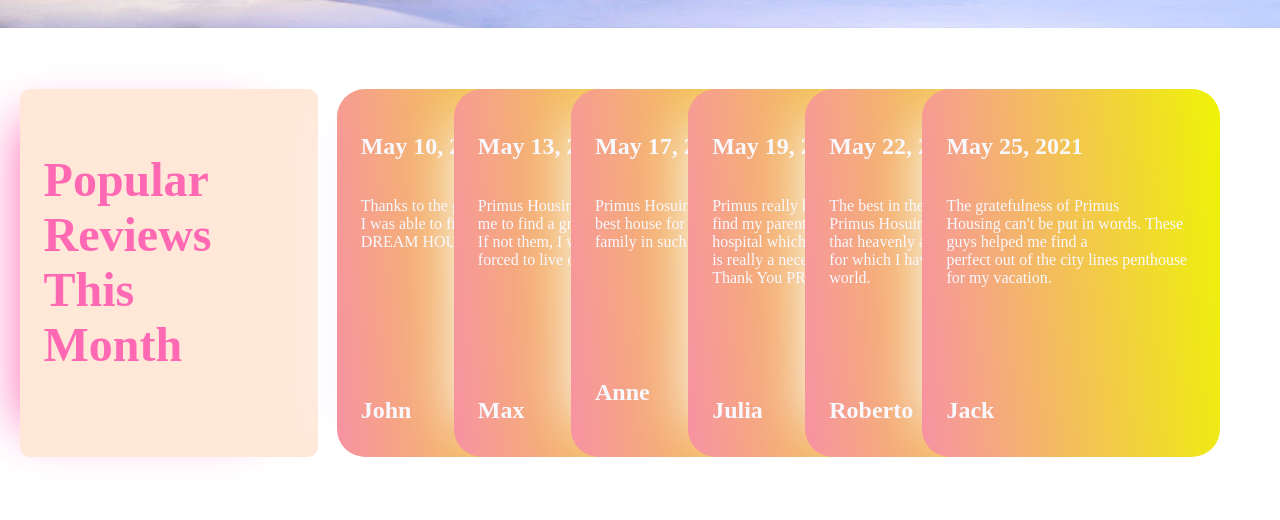
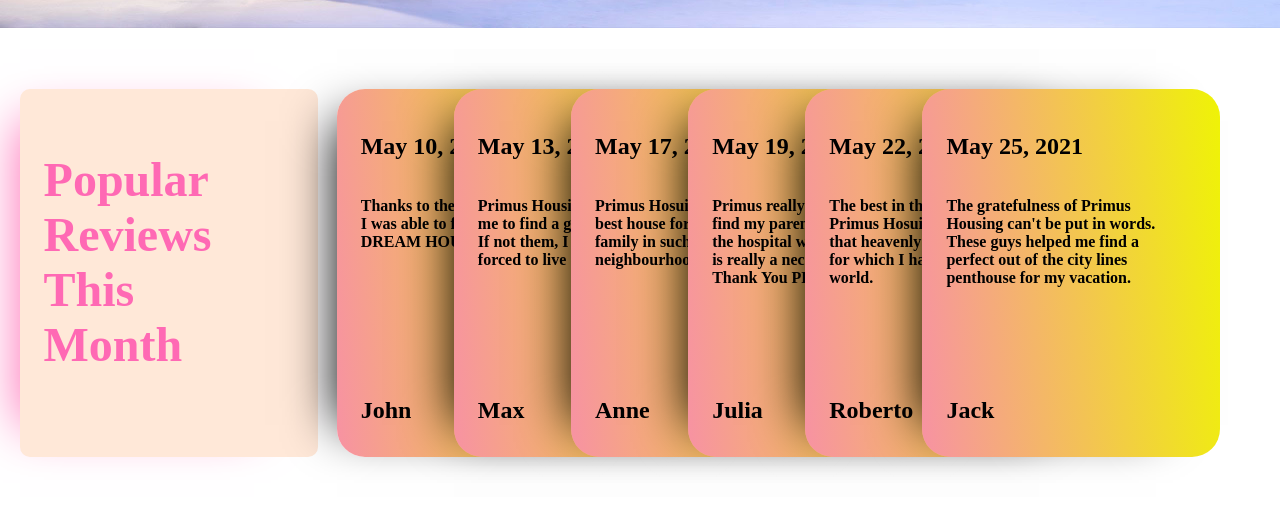
Before and after one commit to Web-and-Game-Development/Housing-Website, a plain HTML site: page index.html in a window 1280 px wide. Shown: the part 2072-2592 px from the top of the page. Drawn offline with Linux system fonts and the light colour scheme.

Commit message:
Bold text
The text in review boxes was made bold and color was changed to black to increase readability.

```diff
--- a/reviwscss.css
+++ b/reviwscss.css
@@ -24,7 +24,8 @@
 .reviewbox{
     display: flex;
     flex-direction: column;
-    color: ghostwhite;
+    color: black;
+    font-weight: bold;
     height: 320px;
     width: 250px;
     margin-right: -300px;
```
